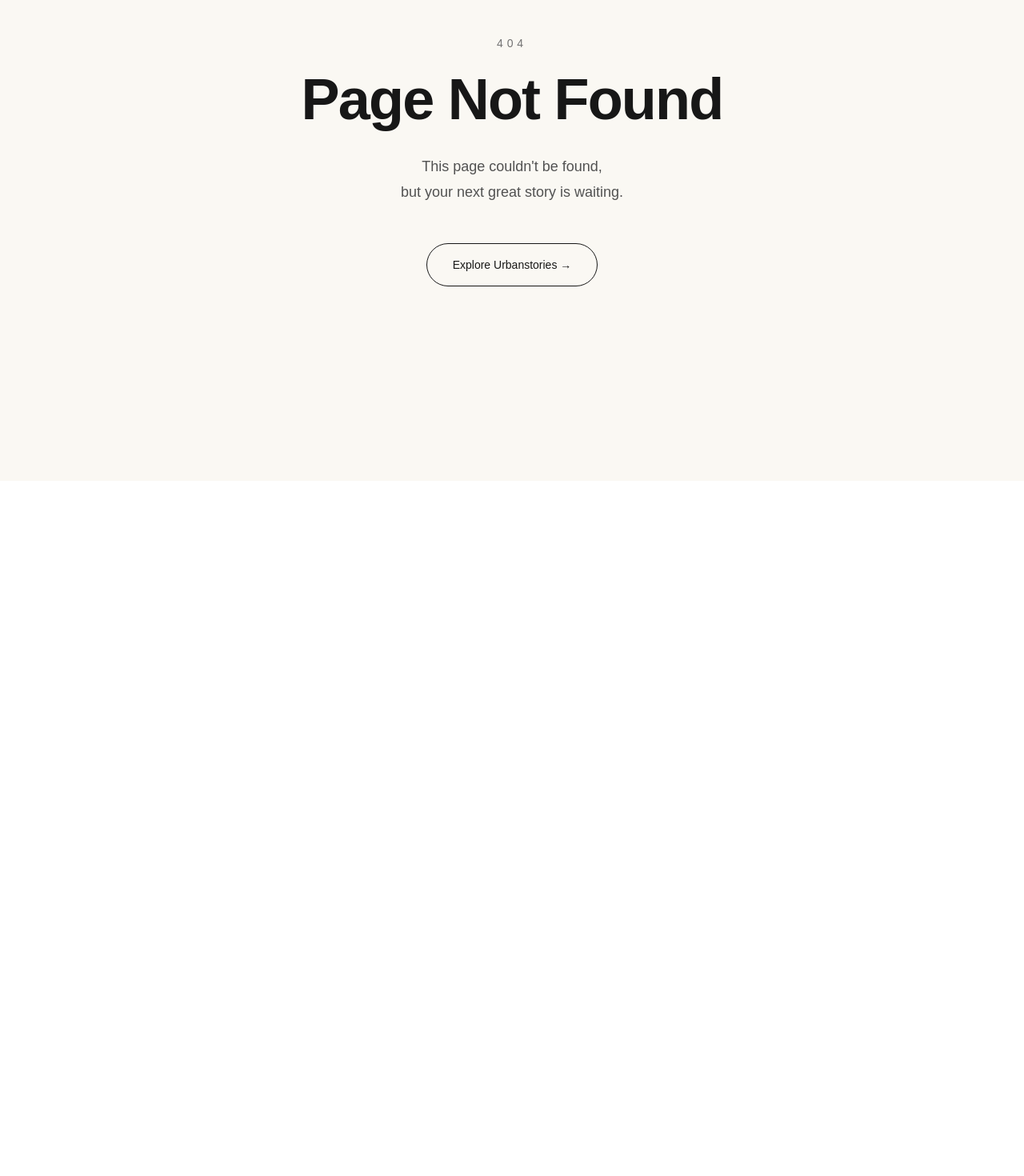
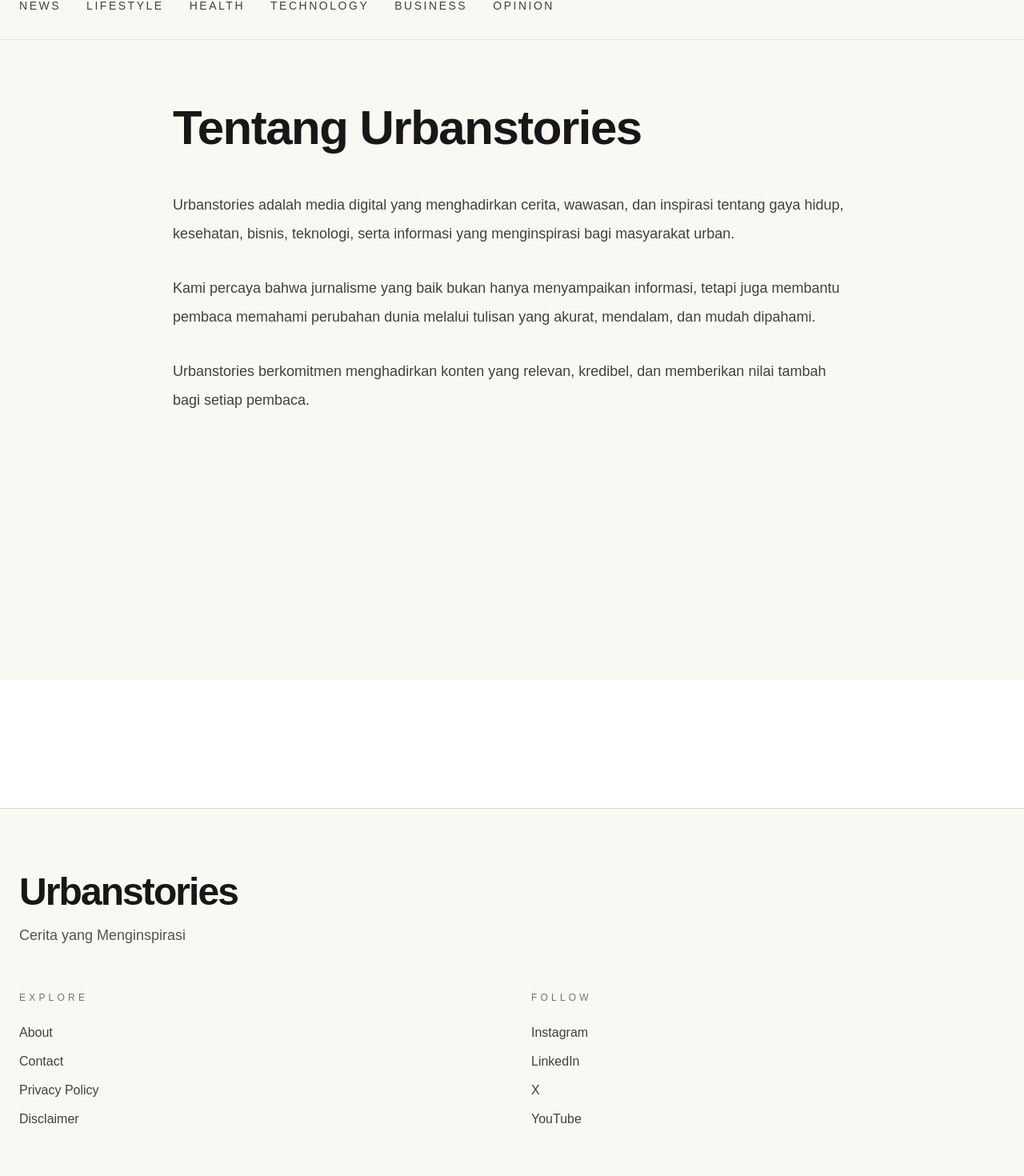
Before and after one commit to williamciputra/urbanstories, a Next.js app: page /about in a window 1280 px wide. Before the commit this address had no page. Shown: the part 199-1669 px from the top of the page at 80% size. Before the commit the page ends 800 px from the top, so only its background shows below. Built offline with nearby package versions, Linux system fonts and the light colour scheme.

Commit message:
feat: add static pages and complete site navigation

```diff
--- /dev/null
+++ b/app/about/page.tsx
@@ -0,0 +1,47 @@
+import type { Metadata } from "next";
+
+import Header from "../../components/Header";
+import Footer from "../../components/Footer";
+
+export const metadata: Metadata = {
+  title: "Tentang Kami | Urbanstories",
+  description:
+    "Mengenal Urbanstories, media digital yang menghadirkan cerita inspiratif seputar gaya hidup, teknologi, kesehatan, dan informasi terkini lainnya yang bermanfaat dan menginspirasi.",
+};
+
+export default function AboutPage() {
+  return (
+    <>
+      <Header />
+
+      <main className="min-h-screen bg-[#FAF8F3]">
+        <div className="mx-auto max-w-4xl px-6 py-20">
+          <h1 className="text-5xl font-bold tracking-tight text-neutral-900 md:text-6xl">
+            Tentang Urbanstories
+          </h1>
+
+          <div className="mt-12 space-y-8 text-lg leading-9 text-neutral-700">
+            <p>
+              Urbanstories adalah media digital yang menghadirkan cerita,
+              wawasan, dan inspirasi tentang gaya hidup, kesehatan, bisnis, teknologi,
+              serta informasi yang menginspirasi bagi masyarakat urban.
+            </p>
+
+            <p>
+              Kami percaya bahwa jurnalisme yang baik bukan hanya menyampaikan
+              informasi, tetapi juga membantu pembaca memahami perubahan dunia
+              melalui tulisan yang akurat, mendalam, dan mudah dipahami.
+            </p>
+
+            <p>
+              Urbanstories berkomitmen menghadirkan konten yang relevan,
+              kredibel, dan memberikan nilai tambah bagi setiap pembaca.
+            </p>
+          </div>
+        </div>
+      </main>
+
+      <Footer />
+    </>
+  );
+}
--- /dev/null
+++ b/app/contact/page.tsx
@@ -0,0 +1,60 @@
+import type { Metadata } from "next";
+
+import Header from "../../components/Header";
+import Footer from "../../components/Footer";
+
+export const metadata: Metadata = {
+  title: "Hubungi Kami | Urbanstories",
+  description:
+    "Hubungi tim Urbanstories untuk pertanyaan, kerja sama, maupun masukan mengenai konten kami.",
+};
+
+export default function ContactPage() {
+  return (
+    <>
+      <Header />
+
+      <main className="min-h-screen bg-[#FAF8F3]">
+        <div className="mx-auto max-w-4xl px-6 py-20">
+          <h1 className="text-5xl font-bold tracking-tight text-neutral-900 md:text-6xl">
+            Hubungi Kami
+          </h1>
+
+          <div className="mt-12 space-y-8 text-lg leading-9 text-neutral-700">
+            <p>
+              Kami terbuka untuk pertanyaan, masukan, maupun peluang kerja sama
+              dengan Urbanstories.
+            </p>
+
+            <div className="space-y-4 rounded-2xl border border-neutral-200 bg-white p-8">
+              <p>
+                <strong>Email</strong>
+                <br />
+                hello@urbanstories.id
+              </p>
+
+              <p>
+                <strong>Editorial</strong>
+                <br />
+                editorial@urbanstories.id
+              </p>
+
+              <p>
+                <strong>Kerja Sama</strong>
+                <br />
+                partnership@urbanstories.id
+              </p>
+            </div>
+
+            <p>
+              Kami akan berusaha merespons setiap pesan secepat mungkin pada
+              hari kerja.
+            </p>
+          </div>
+        </div>
+      </main>
+
+      <Footer />
+    </>
+  );
+}
--- /dev/null
+++ b/app/disclaimer/page.tsx
@@ -0,0 +1,60 @@
+import type { Metadata } from "next";
+
+import Header from "../../components/Header";
+import Footer from "../../components/Footer";
+
+export const metadata: Metadata = {
+  title: "Disclaimer | Urbanstories",
+  description:
+    "Ketentuan penggunaan informasi dan konten yang dipublikasikan oleh Urbanstories.",
+};
+
+export default function DisclaimerPage() {
+  return (
+    <>
+      <Header />
+
+      <main className="min-h-screen bg-[#FAF8F3]">
+        <div className="mx-auto max-w-4xl px-6 py-20">
+          <h1 className="text-5xl font-bold tracking-tight text-neutral-900 md:text-6xl">
+            Disclaimer
+          </h1>
+
+          <div className="mt-12 space-y-8 text-lg leading-9 text-neutral-700">
+            <p>
+              Seluruh informasi yang dipublikasikan di Urbanstories disajikan
+              dengan itikad baik untuk tujuan informasi dan edukasi.
+            </p>
+
+            <p>
+              Kami berupaya memastikan setiap artikel akurat pada saat
+              diterbitkan. Namun, Urbanstories tidak memberikan jaminan bahwa
+              seluruh informasi selalu lengkap, mutakhir, atau bebas dari
+              kesalahan.
+            </p>
+
+            <p>
+              Keputusan yang diambil berdasarkan informasi dari situs ini
+              sepenuhnya menjadi tanggung jawab pembaca. Urbanstories tidak
+              bertanggung jawab atas kerugian yang timbul akibat penggunaan
+              informasi yang tersedia di situs ini.
+            </p>
+
+            <p>
+              Tautan menuju situs pihak ketiga disediakan untuk kenyamanan
+              pembaca. Urbanstories tidak memiliki kendali atas isi maupun
+              kebijakan situs tersebut.
+            </p>
+
+            <p>
+              Dengan menggunakan Urbanstories, Anda dianggap telah memahami dan
+              menyetujui ketentuan dalam halaman Disclaimer ini.
+            </p>
+          </div>
+        </div>
+      </main>
+
+      <Footer />
+    </>
+  );
+}
--- /dev/null
+++ b/app/privacy-policy/page.tsx
@@ -0,0 +1,74 @@
+import type { Metadata } from "next";
+
+import Header from "../../components/Header";
+import Footer from "../../components/Footer";
+
+export const metadata: Metadata = {
+  title: "Kebijakan Privasi | Urbanstories",
+  description:
+    "Pelajari bagaimana Urbanstories mengumpulkan, menggunakan, dan melindungi informasi pengunjung.",
+};
+
+export default function PrivacyPolicyPage() {
+  return (
+    <>
+      <Header />
+
+      <main className="min-h-screen bg-[#FAF8F3]">
+        <div className="mx-auto max-w-4xl px-6 py-20">
+          <h1 className="text-5xl font-bold tracking-tight text-neutral-900 md:text-6xl">
+            Kebijakan Privasi
+          </h1>
+
+          <div className="mt-12 space-y-8 text-lg leading-9 text-neutral-700">
+            <p>
+              Urbanstories menghargai privasi setiap pengunjung. Kami
+              berkomitmen menjaga keamanan informasi yang Anda berikan saat
+              menggunakan situs ini.
+            </p>
+
+            <h2 className="text-2xl font-semibold text-neutral-900">
+              Informasi yang Dikumpulkan
+            </h2>
+
+            <p>
+              Kami dapat mengumpulkan informasi non-personal seperti browser,
+              perangkat, halaman yang dikunjungi, dan data analitik untuk
+              meningkatkan kualitas layanan.
+            </p>
+
+            <h2 className="text-2xl font-semibold text-neutral-900">
+              Penggunaan Informasi
+            </h2>
+
+            <p>
+              Informasi digunakan untuk meningkatkan pengalaman pengguna,
+              menganalisis performa situs, serta mengembangkan konten yang lebih
+              relevan.
+            </p>
+
+            <h2 className="text-2xl font-semibold text-neutral-900">
+              Cookie
+            </h2>
+
+            <p>
+              Urbanstories dapat menggunakan cookie untuk membantu memahami
+              perilaku pengunjung dan meningkatkan pengalaman penggunaan situs.
+            </p>
+
+            <h2 className="text-2xl font-semibold text-neutral-900">
+              Perubahan Kebijakan
+            </h2>
+
+            <p>
+              Kebijakan Privasi ini dapat diperbarui sewaktu-waktu sesuai
+              perkembangan layanan Urbanstories.
+            </p>
+          </div>
+        </div>
+      </main>
+
+      <Footer />
+    </>
+  );
+}
--- a/components/Footer.tsx
+++ b/components/Footer.tsx
@@ -4,28 +4,26 @@ export default function Footer() {
   return (
     <footer className="mt-40 border-t border-neutral-300 bg-[#FAF8F3]">
       <div className="mx-auto max-w-7xl px-6 py-20">
-
-        <h2 className="text-5xl font-semibold tracking-[-0.04em] text-neutral-900">
-          Urbanstories
-        </h2>
+        <Link href="/">
+          <h2 className="text-5xl font-semibold tracking-[-0.04em] text-neutral-900 transition hover:opacity-80">
+            Urbanstories
+          </h2>
+        </Link>
 
         <p className="mt-4 text-lg text-neutral-600">
           Cerita yang Menginspirasi
         </p>
 
         <div className="mt-14 grid gap-12 md:grid-cols-2">
-
           <div>
-
             <h3 className="text-xs uppercase tracking-[0.35em] text-neutral-500">
               Explore
             </h3>
 
             <ul className="mt-6 space-y-3 text-neutral-700">
-
               <li>
                 <Link
-                  href="#"
+                  href="/about"
                   className="transition hover:text-black"
                 >
                   About
@@ -34,7 +32,7 @@ export default function Footer() {
 
               <li>
                 <Link
-                  href="#"
+                  href="/contact"
                   className="transition hover:text-black"
                 >
                   Contact
@@ -43,93 +41,82 @@ export default function Footer() {
 
               <li>
                 <Link
-                  href="#"
+                  href="/privacy-policy"
                   className="transition hover:text-black"
                 >
-                  Advertise
+                  Privacy Policy
                 </Link>
               </li>
 
               <li>
                 <Link
-                  href="#"
+                  href="/disclaimer"
                   className="transition hover:text-black"
                 >
-                  Careers
+                  Disclaimer
                 </Link>
               </li>
-
-              <li>
-                <Link
-                  href="#"
-                  className="transition hover:text-black"
-                >
-                  Newsletter
-                </Link>
-              </li>
-
             </ul>
-
           </div>
 
           <div>
-
             <h3 className="text-xs uppercase tracking-[0.35em] text-neutral-500">
               Follow
             </h3>
 
             <ul className="mt-6 space-y-3 text-neutral-700">
-
               <li>
-                <Link
-                  href="#"
+                <a
+                  href="https://instagram.com"
+                  target="_blank"
+                  rel="noopener noreferrer"
                   className="transition hover:text-black"
                 >
                   Instagram
-                </Link>
+                </a>
               </li>
 
               <li>
-                <Link
-                  href="#"
+                <a
+                  href="https://linkedin.com"
+                  target="_blank"
+                  rel="noopener noreferrer"
                   className="transition hover:text-black"
                 >
                   LinkedIn
-                </Link>
+                </a>
               </li>
 
               <li>
-                <Link
-                  href="#"
+                <a
+                  href="https://x.com"
+                  target="_blank"
+                  rel="noopener noreferrer"
                   className="transition hover:text-black"
                 >
                   X
-                </Link>
+                </a>
               </li>
 
               <li>
-                <Link
-                  href="#"
+                <a
+                  href="https://youtube.com"
+                  target="_blank"
+                  rel="noopener noreferrer"
                   className="transition hover:text-black"
                 >
                   YouTube
-                </Link>
+                </a>
               </li>
-
             </ul>
-
           </div>
-
         </div>
 
         <div className="mt-16 border-t border-neutral-200 pt-8">
-
           <p className="text-sm text-neutral-500">
             © 2026 Urbanstories. All rights reserved.
           </p>
-
         </div>
-
       </div>
     </footer>
   );
```
Also changed, not shown: components/Header.tsx (+6 -8 lines).
